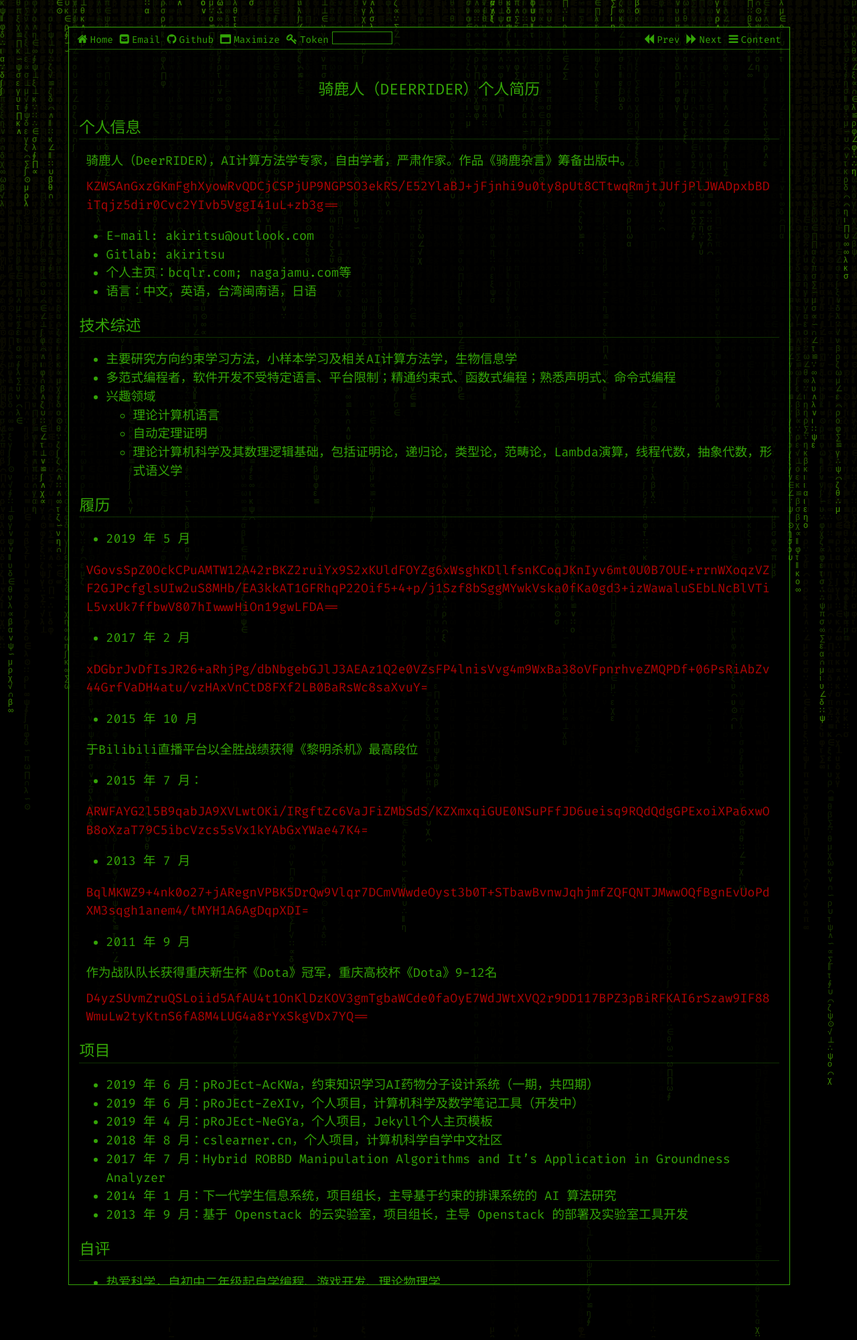
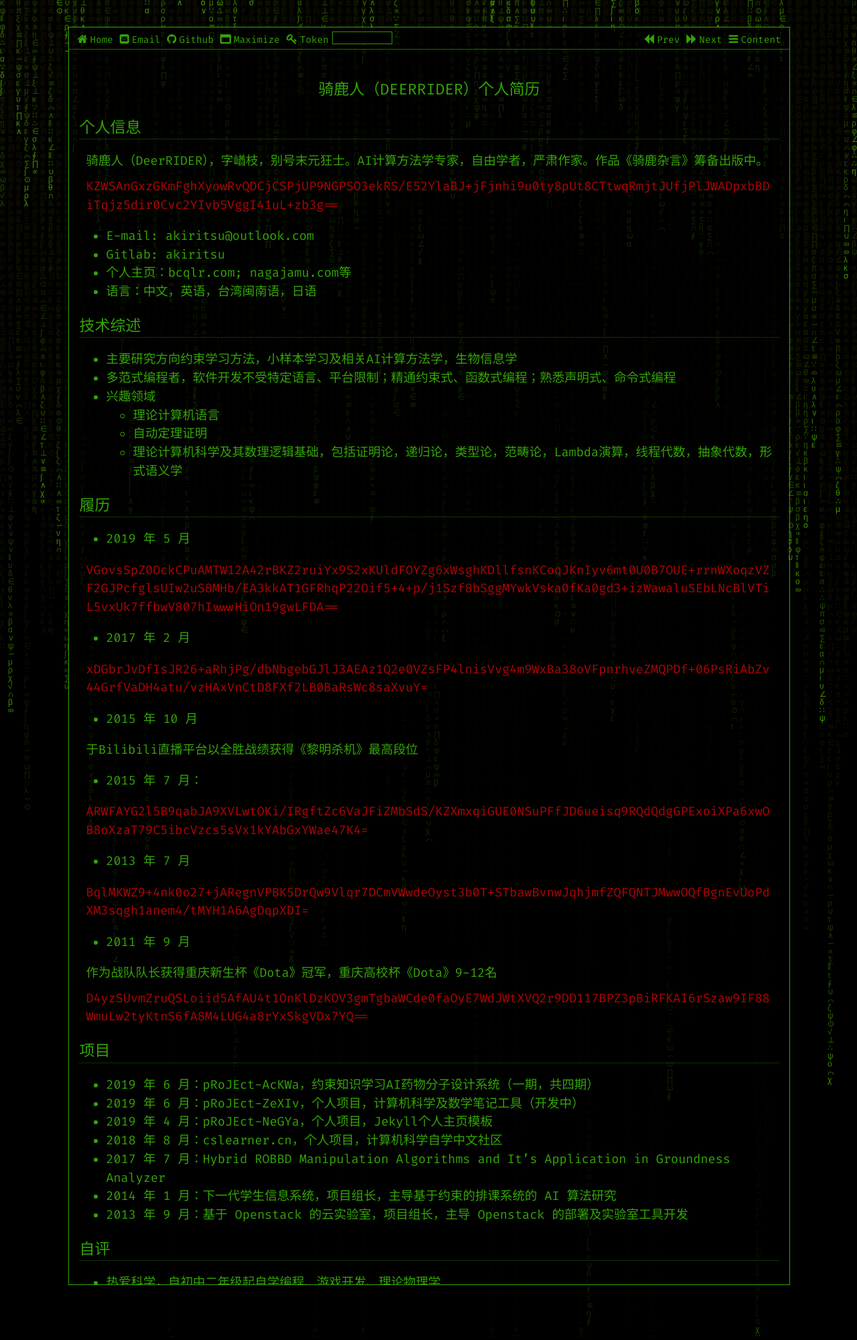
Before and after one commit to akiritsu/bcqlr-old, a Jekyll site: the page built from pages/rsm.md, in a window 1280 px wide. Shown: the whole page at 67% size. Built offline with Jekyll 4.4.1, drawn with Linux system fonts in a browser that asks for light colours.

Commit message:
modify rsm

```diff
--- a/pages/rsm.md
+++ b/pages/rsm.md
@@ -13,7 +13,7 @@ permalink: /rsm
 
 ## 个人信息
 
-骑鹿人（DeerRIDER），AI计算方法学专家，自由学者，严肃作家。作品《骑鹿杂言》筹备出版中。
+骑鹿人（DeerRIDER），字崷枝，别号末元狂士。AI计算方法学专家，自由学者，严肃作家。作品《骑鹿杂言》筹备出版中。
 <p class="encrypted">KZWSAnGxzGKmFghXyowRvQDCjCSPjUP9NGPSO3ekRS/E52YlaBJ+jFjnhi9u0ty8pUt8CTtwqRmjtJUfjPlJWADpxbBDiTqjz5dir0Cvc2YIvb5VggI41uL+zb3g==</p>
 - E-mail: akiritsu@outlook.com
 - Gitlab: akiritsu
```
